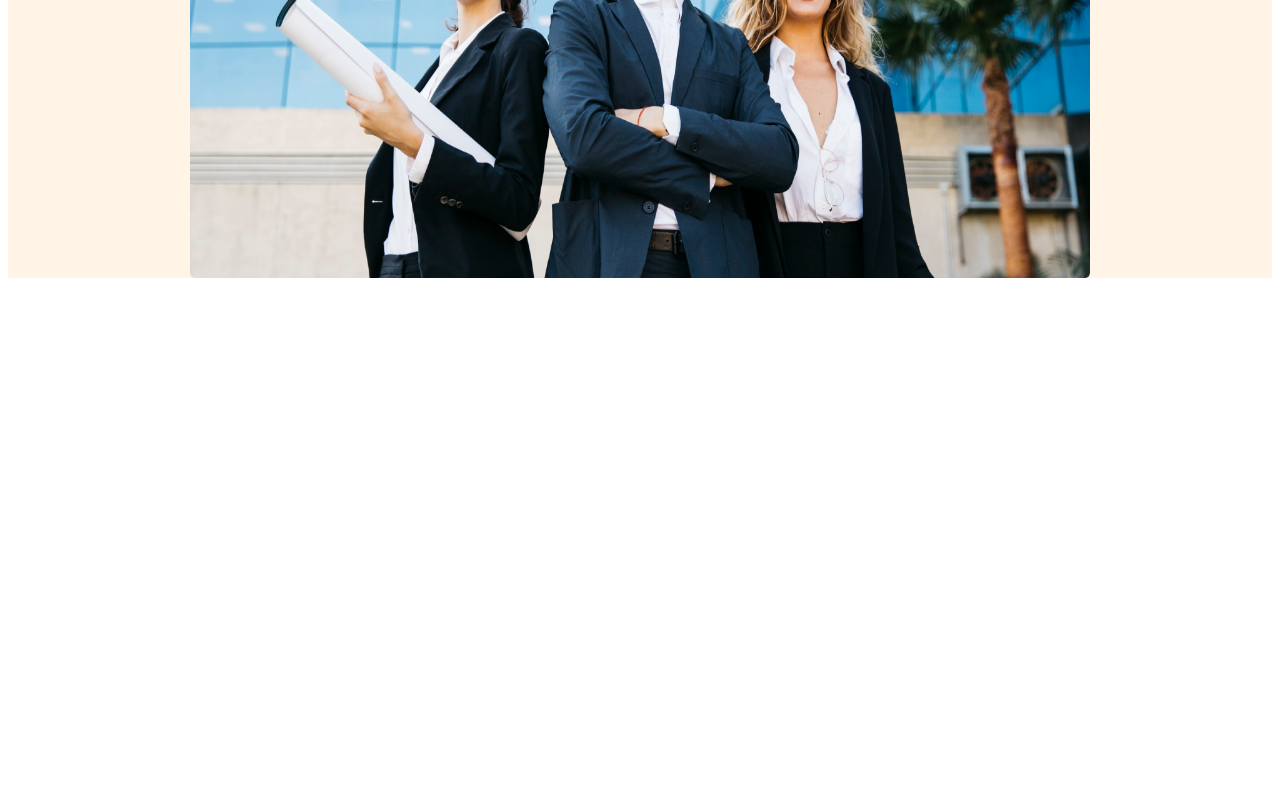
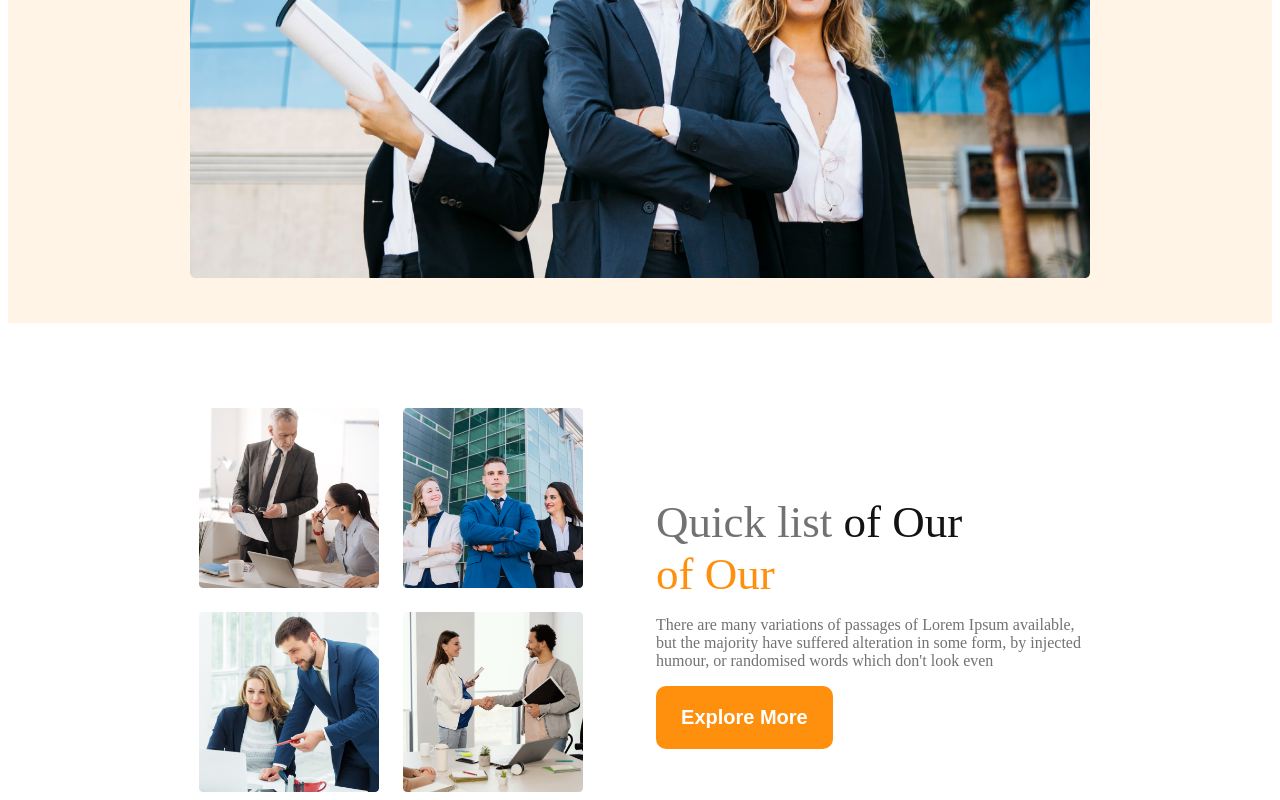
Before and after one commit to masumcit44/g3-architects-live, a plain HTML site: page index.html in a window 1280 px wide. Shown: the part 924-1724 px from the top of the page. Before the commit the page ends 1210 px from the top, so only its background shows below. Drawn offline with Linux system fonts and the light colour scheme.

Commit message:
main-item-1-container added

```diff
--- a/index.html
+++ b/index.html
@@ -48,7 +48,30 @@
         <!-- header-banner-container endss -->
       </div>
     </header>
-    <main></main>
+    <main>
+        <!-- main-item-1-container starts -->
+        <div class="main-item-1-container">
+            <div class="main-item-1-img">
+                <img src="images/team1.png" alt="">
+                <img src="images/team2.png" alt="">
+                <img src="images/team3.png" alt="">
+                <img src="images/team4.png" alt="">
+            </div>
+            <div class="main-item-1-title">
+                <h3>
+                    <span class="h3-color-1">Quick list</span>
+                    <span class="h3-color-2">of Our</span>
+                    <br>
+                    <span class="h3-color-3">of Our</span>
+                </h3>
+                <p>There are many variations of passages of Lorem Ipsum available, <br> but the majority have suffered alteration in some form, by injected <br> humour, or randomised words which don't look even</p>
+                <div class="main-item-1-title-button">
+                    <button class="btn-primary">Explore More</button>
+                </div>
+            </div>
+        </div>
+        <!-- main-item-1 ends -->
+    </main>
     <footer></footer>
   </body>
 </html>
--- a/styles/style.css
+++ b/styles/style.css
@@ -2,6 +2,12 @@
 /* common style starts */
 body {
   font-family: "Work Sans";
+}
+main {
+  display: flex;
+  flex-direction: column;
+  align-items: center;
+  margin-top: 85px;
 }
 .btn-primary {
   background: #ff900e;
@@ -62,6 +68,7 @@ body {
   display: flex;
   flex-direction: column;
   align-items: center;
+  padding-bottom: 45px;
 }
 .header-banner-title {
   display: flex;
@@ -92,6 +99,54 @@ body {
   width: 900px;
 }
 /*  header-banner-container ends  */
+/*
+----
+----
+----
+----
+----
+*/
+/* main-item-1-container starts */
+.main-item-1-container {
+  display: flex;
+  gap: 73px;
+}
+.main-item-1-container .main-item-1-img {
+  display: grid;
+  grid-template-columns: repeat(2, 1fr);
+  grid-template-rows: repeat(2, 1fr);
+  grid-row-gap: 24px;
+  grid-column-gap: 24px;
+}
+.main-item-1-container .main-item-1-img img {
+  width: 180px;
+  height: 180px;
+}
+.main-item-1-title {
+  display: flex;
+  flex-direction: column;
+  justify-content: center;
+}
+.main-item-1-title h3 {
+  font-weight: 500;
+  font-size: 45px;
+  margin-bottom: 0;
+}
+.h3-color-1 {
+  color: rgba(114, 114, 114, 1);
+}
+.h3-color-2 {
+  color: rgba(19, 19, 19, 1);
+}
+.h3-color-3 {
+  color: rgba(255, 144, 14, 1);
+}
+.main-item-1-title p {
+  font-weight: 400;
+  font-size: 16px;
+  color: #727272;
+}
+/* main-item-1-container ends */
 /* css style ends */
 
 /*
@@ -126,5 +181,30 @@ body {
     height: 300px;
   }
   /*  header-banner-container ends  */
+  /*
+----
+----
+----
+----
+----
+*/
+  /* main-item-1-container starts */
+  .main-item-1-container {
+    flex-direction: column;
+    align-items: center;
+  }
+  .main-item-1-container .main-item-1-img {
+    grid-template-columns: repeat(1, 1fr);
+    grid-template-rows: repeat(1, 1fr);
+  }
+  .main-item-1-title h3{
+    text-align: center;
+  }
+  .main-item-1-title .main-item-1-title-button{
+    display: flex;
+    flex-direction: column;
+    align-items: center;
+  }
+  /* main-item-1-container ends */
 }
 /* css responsive style ends  */
```
